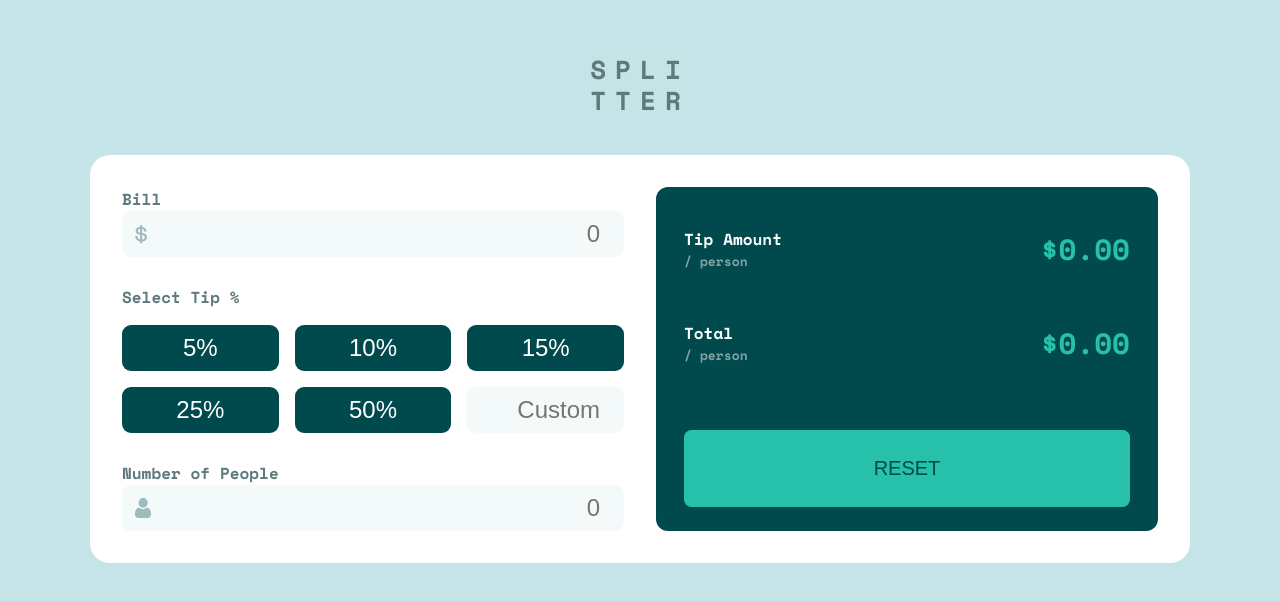
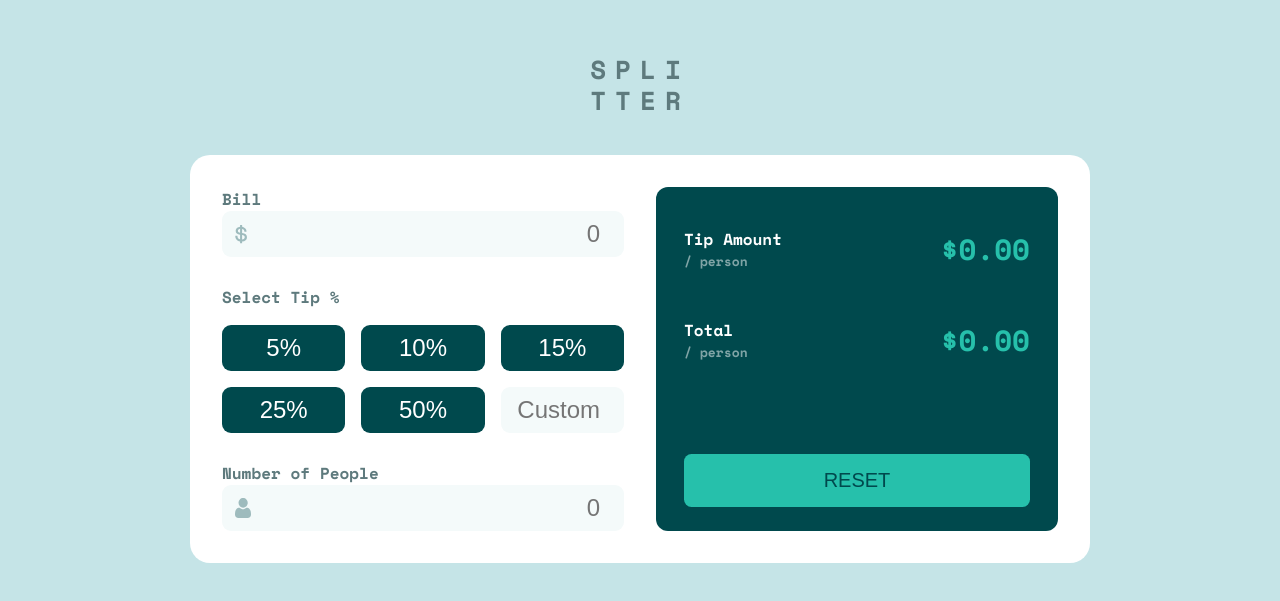
Before and after one commit to nivancheva/tip-calculator-app-react, a React (Create React App) app: page / in a window 1280 px wide. Shown: the part 111-712 px from the top of the page. Built offline with nearby package versions, Linux system fonts and the light colour scheme.

Commit message:
fix button reset padding

```diff
--- a/src/App.css
+++ b/src/App.css
@@ -125,7 +125,7 @@ input {
 
     .calculator {
         grid-template-columns: repeat(2, 1fr);
-        max-width: 1100px;
+        max-width: 900px;
     }
 
     h1 {
@@ -135,4 +135,9 @@ input {
     .calculator_input-tip {
         grid-template-columns: repeat(3, 1fr);
     }
+
+    .btn-reset {
+        align-self: end;
+        padding: .75em 1em;
+    }
 }
```
